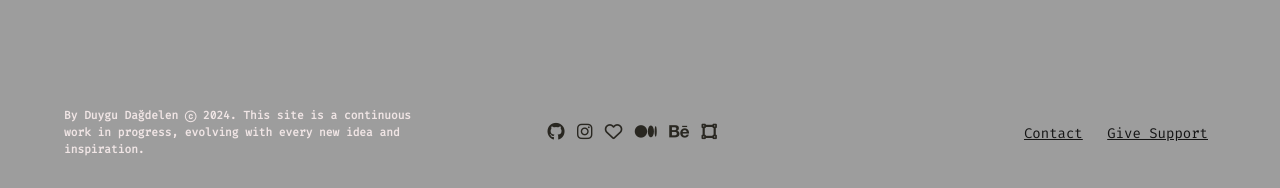
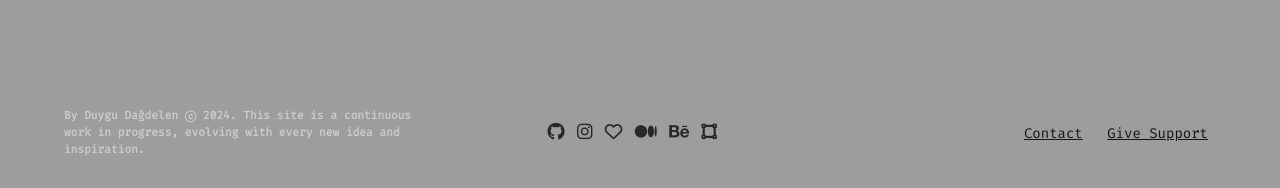
Before and after one commit to dduyg/duuuy, a Jekyll site: the page built from index.html, in a window 1280 px wide. Shown: the part 903-1091 px from the top of the page. Built offline with Jekyll 4.4.1, drawn with Linux system fonts in a browser that asks for light colours; nearby versions of some CDN libraries.

Commit message:
Update main.css

```diff
--- a/assets/main.css
+++ b/assets/main.css
@@ -216,7 +216,7 @@ footer {
 .site-copyright {
   font-size: .7rem;
   font-weight: bold;
-  color: #f0e5e5;
+  color: #CBC9D4;
   display: block;
   vertical-align: middle;
   width: 100%;
```
